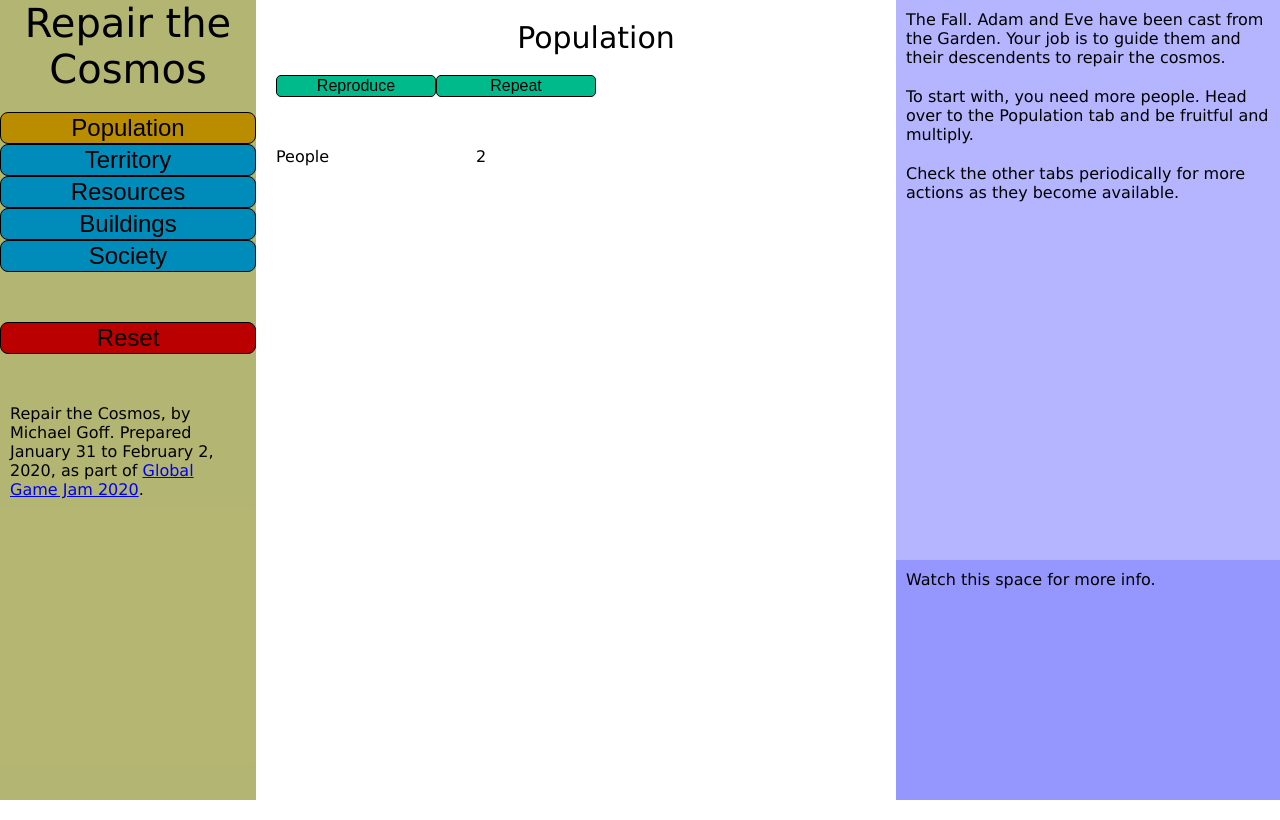
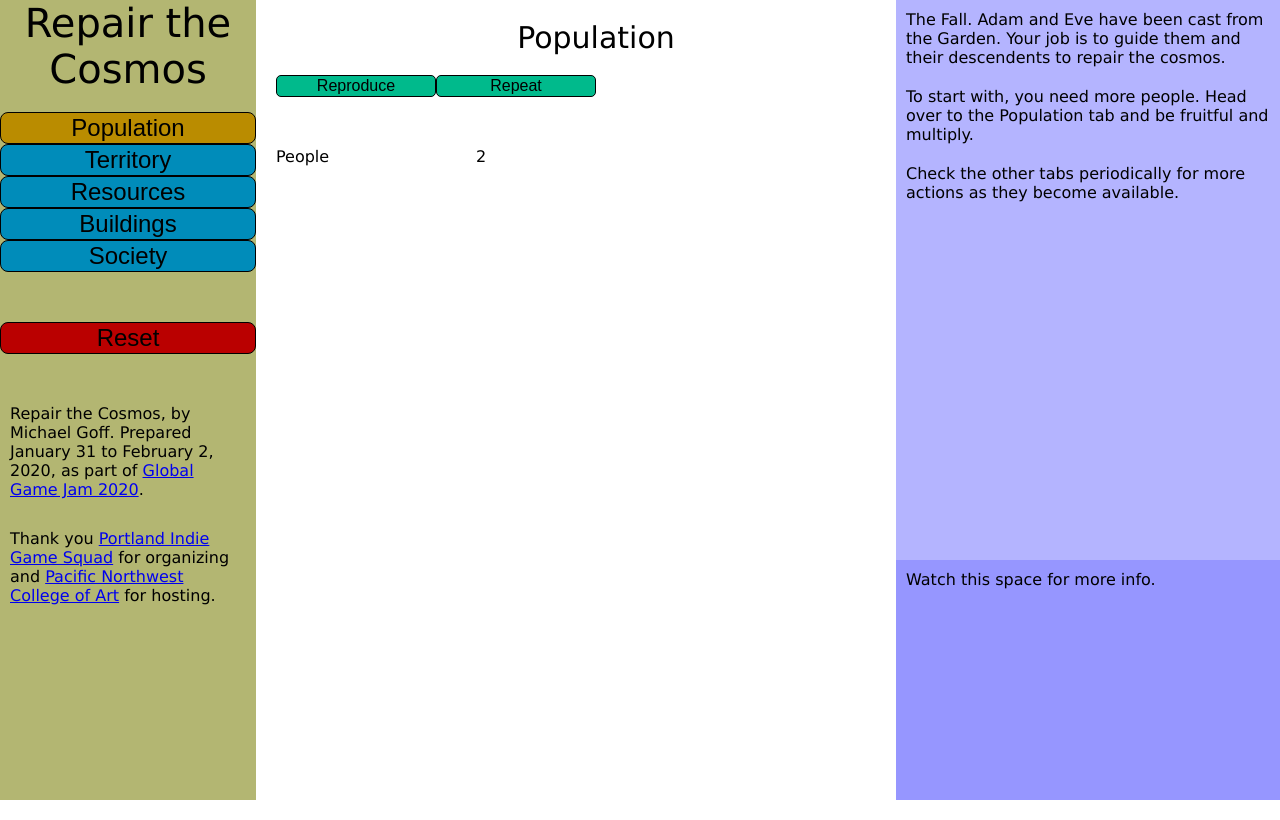
Before and after one commit to michael-k-goff/repair-the-cosmos, a React (Create React App) app: page / in a window 1280 px wide. Built offline with nearby package versions, Linux system fonts and the light colour scheme.

Commit message:
Added some credits

```diff
--- a/src/components/MenuPane.js
+++ b/src/components/MenuPane.js
@@ -1,5 +1,5 @@
 import React, {useState} from 'react';
-import {StyledMenuPane, StyledPaneButton, StyledMenuHeader, StyledMenuGap, StyledResetButton, StyledGameInfo} from './styles/StyledMenuPane';
+import {StyledMenuPane, StyledPaneButton, StyledMenuHeader, StyledMenuGap, StyledMenuSmallGap, StyledResetButton, StyledGameInfo} from './styles/StyledMenuPane';
 import {resource_panes} from '../assets.js';
 import {gameReset} from '../gameLogic.js';
 
@@ -39,6 +39,10 @@ const MenuPane = ({pane, setPane, resourceCount, setResourceCount, hover, setHov
             <StyledGameInfo>
                 Repair the Cosmos, by Michael Goff. Prepared January 31 to February 2, 2020, as part of <a href="https://globalgamejam.org/">Global Game Jam 2020</a>.
             </StyledGameInfo>
+            <StyledMenuSmallGap />
+            <StyledGameInfo>
+                Thank you <a href="https://pigsquad.com/">Portland Indie Game Squad</a> for organizing and <a href="https://pnca.edu/">Pacific Northwest College of Art</a> for hosting.
+            </StyledGameInfo>
         </StyledMenuPane>
     )
 }
--- a/src/components/styles/StyledMenuPane.js
+++ b/src/components/styles/StyledMenuPane.js
@@ -5,7 +5,7 @@ export const StyledMenuPane = styled.div`
     position:absolute;
     top:0;
     left:0;
-    height:100vh;
+    min-height:100vh;
     width:20vw;
 `
 
@@ -47,7 +47,12 @@ export const StyledMenuGap = styled.div`
     height:50px;
 `
 
+export const StyledMenuSmallGap = styled.div`
+    height:20px;
+`
+
 export const StyledGameInfo = styled.p`
     padding-left:10px;
     padding-right:10px;
+    padding-bottom:10px;
 `
```
